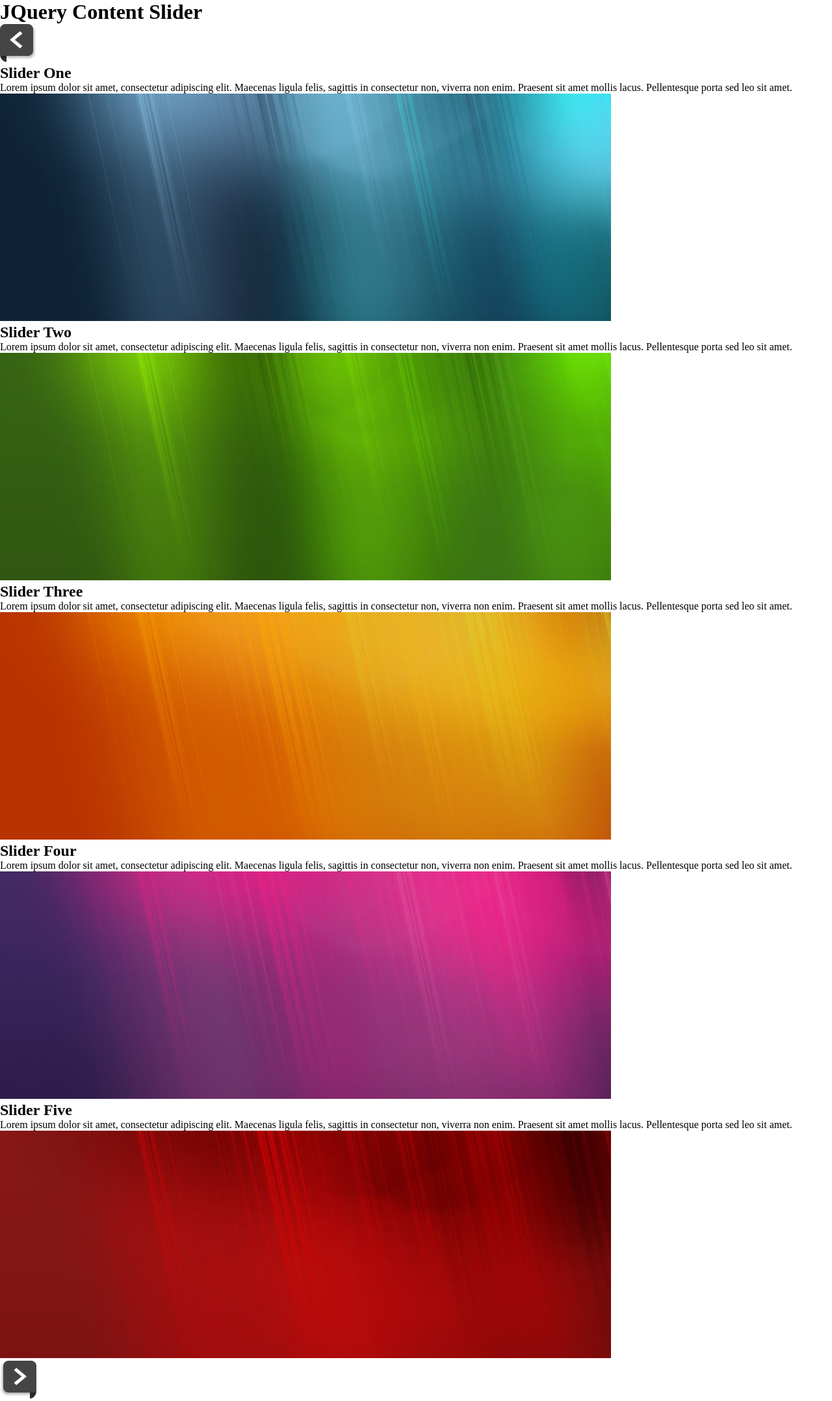
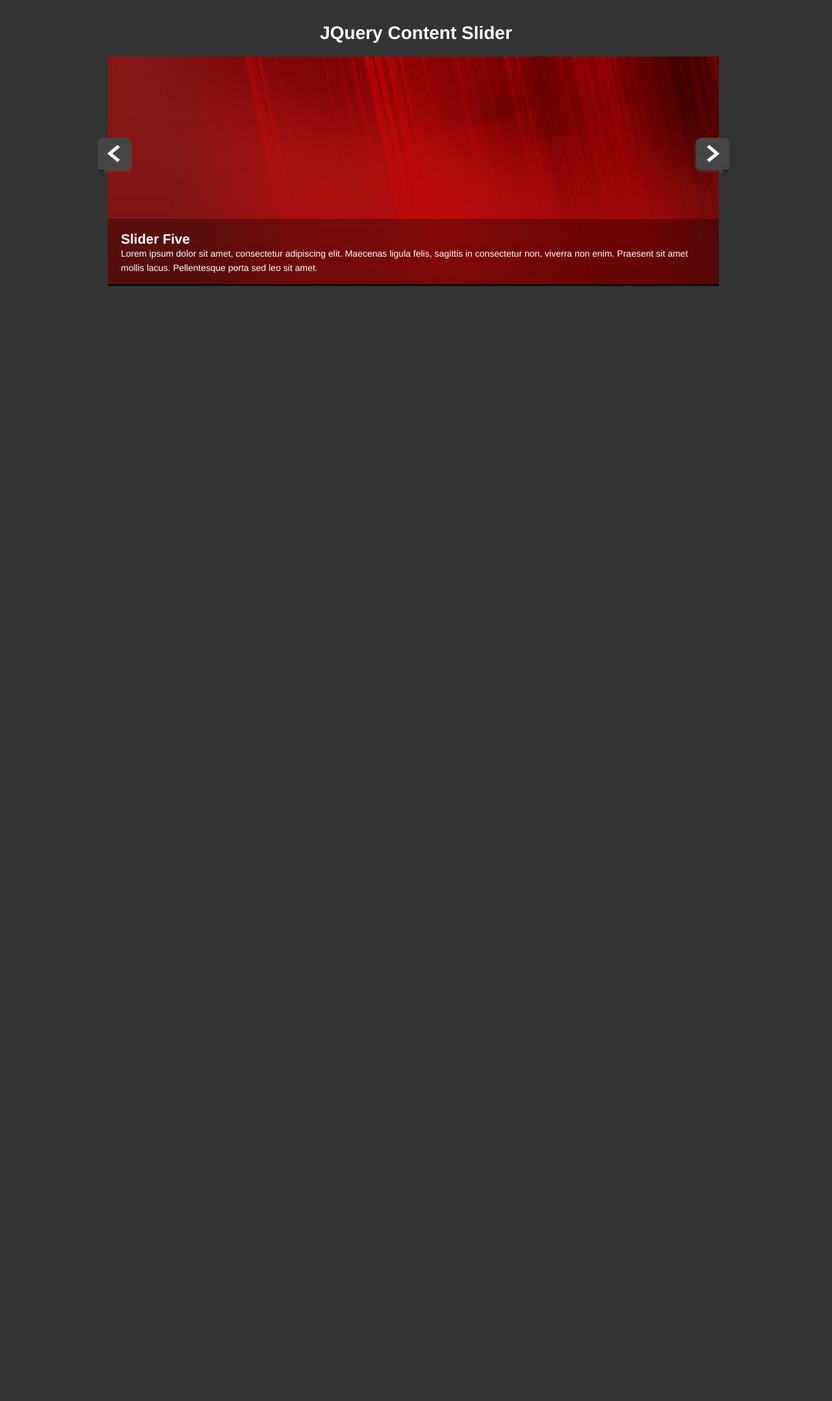
Before and after one commit to mzaher/JS-JQuery, a PHP site: page / in a window 1280 px wide. Shown: the whole page at 65% size. After the commit the page ends 440 px from the top, so only its background shows below. Run offline with PHP 8.4, Linux system fonts and the light colour scheme; some libraries are stand-ins or nearby versions.

Commit message:
committing css

```diff
--- a/2.JQ-ContentSlider/css/style.css
+++ b/2.JQ-ContentSlider/css/style.css
@@ -2,3 +2,61 @@
     margin: 0;
     padding: 0;
 }
+body {
+    font-family: Helvetica;
+    font-size: 14px;
+    color: white;
+    background-color: #333;
+    line-height: 1.6em;
+}
+a {
+    color: white;
+    text-decoration: none;
+}
+h1 {
+    text-align: center;
+    margin-bottom: 20px;
+}
+#container {
+    width: 980px;
+    margin: 40px auto;
+    overflow: hidden;
+}
+#slider {
+    width: 940px;
+    height: 350px;
+    position: relative;
+    overflow: hidden;
+    float: left;
+    padding: 3px;
+    border: solid 2px #333;
+    border-radius: 5px;
+}
+#slider img {
+    width: 940px;
+    height: 350px;
+}
+.slide{
+    position: absolute;
+}
+.slide-copy {
+    position: absolute;
+    bottom: 0;
+    left: 0;
+    padding: 20px;
+    background-color: black;
+    background-color: rgba(0,0,0,0.3);
+}
+#prev, #next {
+    float: left;
+    margin-top: 130px;
+    cursor: pointer;
+    position: relative;
+    z-index: 100;
+}
+#prev {
+    margin-right: -45px;
+}
+#next {
+    margin-left: -45px;
+}
--- a/2.JQ-ContentSlider/index.html
+++ b/2.JQ-ContentSlider/index.html
@@ -17,7 +17,7 @@
         <header>
             <h1>JQuery Content Slider</h1>
         </header>
-        <img src="img/arrow-left.png" alt="Prev">
+        <img id="prev" src="img/arrow-left.png" alt="Prev">
         <div id="slider">
             <div class="slide active">
                 <div class="slide-copy">
@@ -56,7 +56,7 @@
             </div>
 
         </div>
-        <img src="img/arrow-right.png" alt="Next">
+        <img id="next" src="img/arrow-right.png" alt="Next">
 
     </div>
 
```
